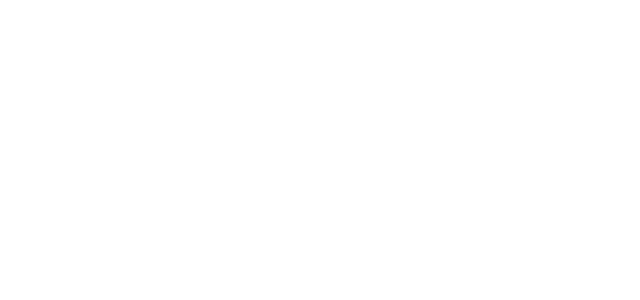
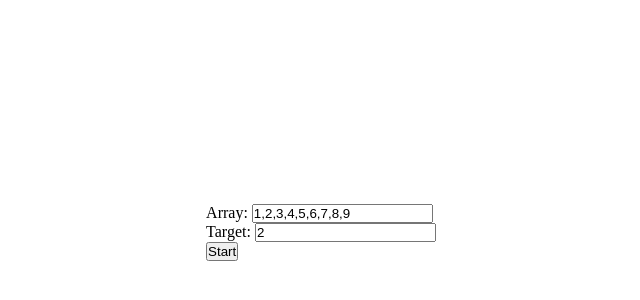
Before and after one commit to KelvinQiu802/binary-search-visualization, a React (Vite) app: page / in a window 1280 px wide. Shown: the part 168-468 px from the top of the page, without its empty margins (319-959 px from the left). Built offline with nearby package versions, Linux system fonts and the light colour scheme.

Commit message:
feat: Welcome component

```diff
--- a/src/App.css
+++ b/src/App.css
@@ -0,0 +1,7 @@
+.App {
+  width: 100vw;
+  height: 100vh;
+  display: flex;
+  justify-content: center;
+  align-items: center;
+}
--- a/src/App.jsx
+++ b/src/App.jsx
@@ -1,7 +1,27 @@
 import './App.css';
+import React from 'react';
+import Welcome from './components/Welcome';
 
 function App() {
-  return <div className='App'></div>;
+  const [formData, setFormData] = React.useState({
+    arrStr: '1,2,3,4,5,6,7,8,9',
+    target: '2',
+  });
+  const [start, setStart] = React.useState(false);
+
+  return (
+    <div className='App'>
+      {start ? (
+        <h1>Go</h1>
+      ) : (
+        <Welcome
+          formData={formData}
+          setFormData={setFormData}
+          setStart={setStart}
+        />
+      )}
+    </div>
+  );
 }
 
 export default App;
--- /dev/null
+++ b/src/components/Welcome.jsx
@@ -0,0 +1,41 @@
+const Welcome = ({ formData, setFormData, setStart }) => {
+  const handleSubmit = () => {
+    setStart(true);
+  };
+
+  const handleChange = (e) => {
+    const { name, value } = e.target;
+    setFormData((prev) => ({
+      ...prev,
+      [name]: value,
+    }));
+  };
+
+  return (
+    <div className='welcome'>
+      <form onSubmit={handleSubmit}>
+        <label htmlFor='arrStr'>Array: </label>
+        <input
+          type='text'
+          name='arrStr'
+          id='arrStr'
+          value={formData.arrStr}
+          onChange={(e) => handleChange(e)}
+        />
+        <br />
+        <label htmlFor='target'>Target: </label>
+        <input
+          type='text'
+          name='target'
+          id='target'
+          value={formData.target}
+          onChange={(e) => handleChange(e)}
+        />
+        <br />
+        <button type='submit'>Start</button>
+      </form>
+    </div>
+  );
+};
+
+export default Welcome;
```
